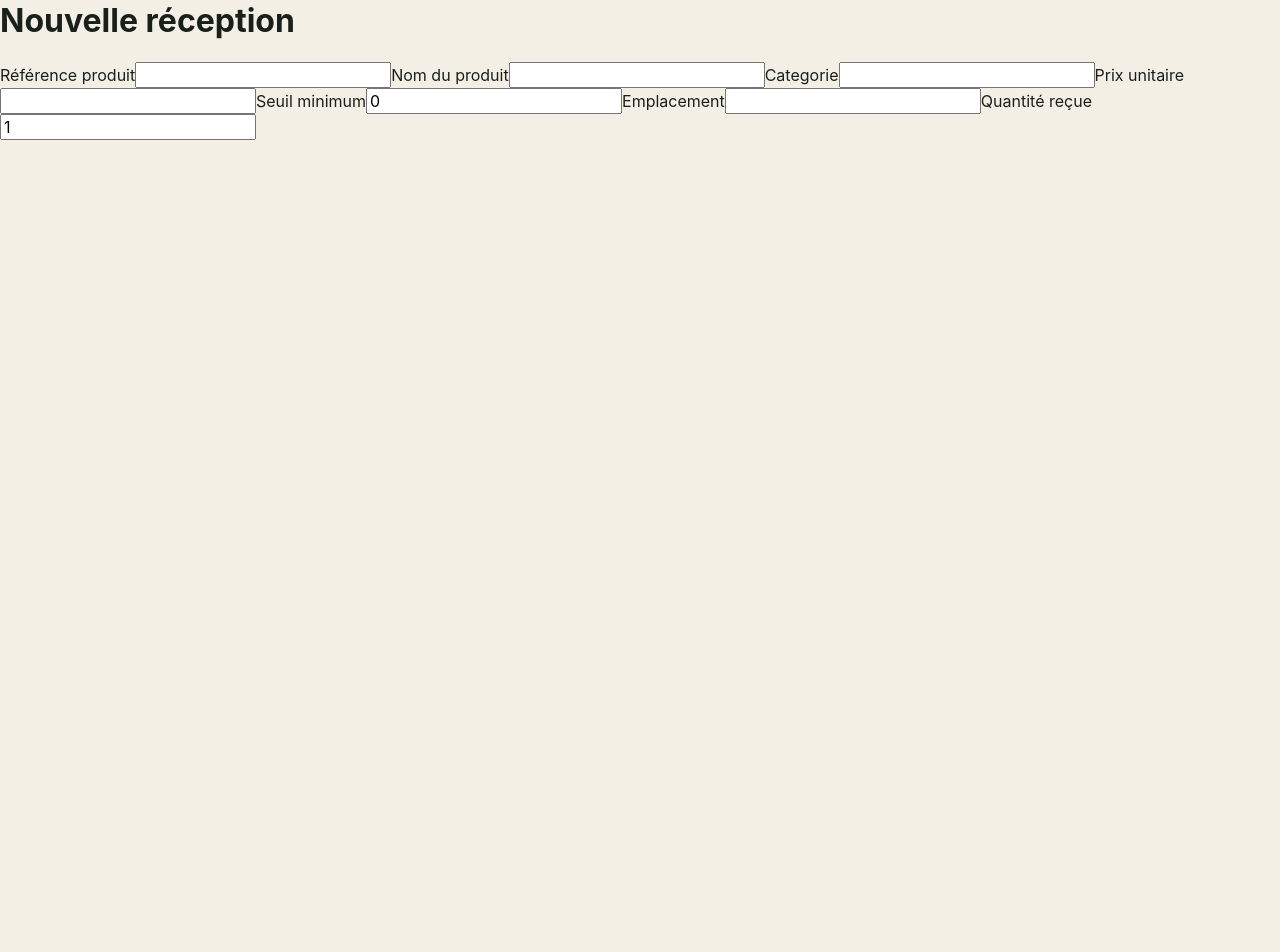
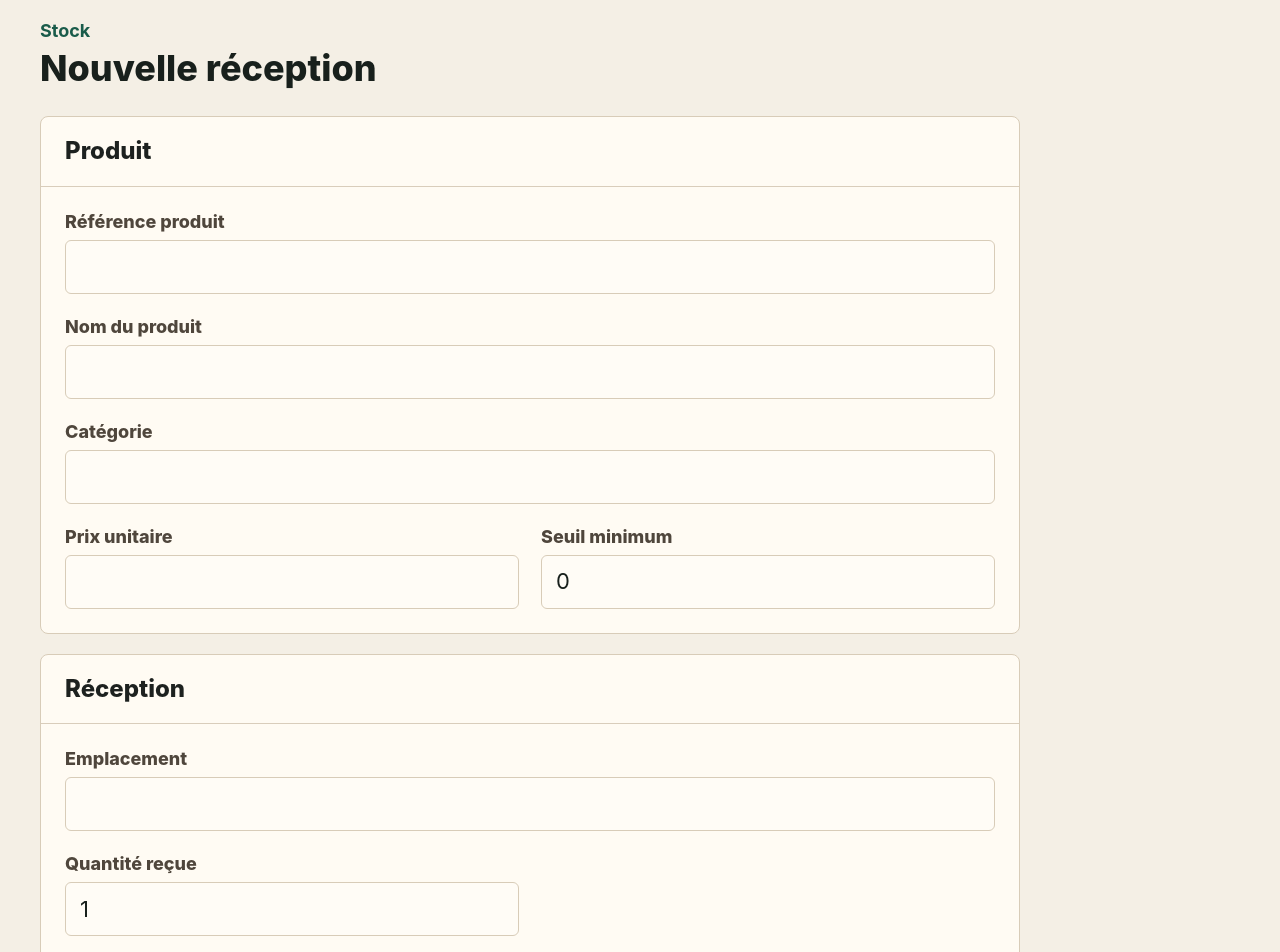
Before and after one commit to aliCheikCheikh/auto-stock-management-front, an Angular app: page /stock-receipts/new in a window 1280 px wide. Shown: the part 20-972 px from the top of the page. Before the commit the page ends 800 px from the top, so only its background shows below. Built offline with nearby package versions, Linux system fonts and the light colour scheme.

Commit message:
style(stock-receipts): design receipt form page

```diff
--- a/src/app/features/stock-receipts/pages/new-stock-receipt-page/new-stock-receipt-page.html
+++ b/src/app/features/stock-receipts/pages/new-stock-receipt-page/new-stock-receipt-page.html
@@ -1,26 +1,89 @@
-<main>
+<main class="receipt-page">
+  <header class="page-header">
+    <div>
+      <p class="page-kicker">Stock</p>
       <h1>Nouvelle réception</h1>
+    </div>
+  </header>
 
-    <form [formGroup]="form">
+  <form class="receipt-form" [formGroup]="form" (ngSubmit)="onSubmit()">
+    <section class="form-section" aria-labelledby="product-section-title">
+      <div class="section-heading">
+        <h2 id="product-section-title">Produit</h2>
+      </div>
+
+      <div class="form-grid">
+        <div class="field field--wide">
           <label for="productReference">Référence produit</label>
           <input id="productReference" type="text" formControlName="productReference" />
+          @if (form.controls.productReference.touched && form.controls.productReference.invalid) {
+            <p class="field-error">Référence obligatoire.</p>
+          }
+        </div>
 
+        <div class="field field--wide">
           <label for="productName">Nom du produit</label>
           <input id="productName" type="text" formControlName="productName" />
+          @if (form.controls.productName.touched && form.controls.productName.invalid) {
+            <p class="field-error">Nom obligatoire.</p>
+          }
+        </div>
 
-        <label for="categoryId">Categorie</label>
+        <div class="field field--wide">
+          <label for="categoryId">Catégorie</label>
           <input id="categoryId" type="text" formControlName="categoryId" />
+          @if (form.controls.categoryId.touched && form.controls.categoryId.invalid) {
+            <p class="field-error">Catégorie obligatoire.</p>
+          }
+        </div>
 
+        <div class="field">
           <label for="unitPriceAmount">Prix unitaire</label>
           <input id="unitPriceAmount" type="text" formControlName="unitPriceAmount" />
+          @if (form.controls.unitPriceAmount.touched && form.controls.unitPriceAmount.invalid) {
+            <p class="field-error">Prix obligatoire.</p>
+          }
+        </div>
 
+        <div class="field">
           <label for="minimumGlobalThreshold">Seuil minimum</label>
           <input id="minimumGlobalThreshold" type="number" formControlName="minimumGlobalThreshold" />
+          @if (
+            form.controls.minimumGlobalThreshold.touched &&
+            form.controls.minimumGlobalThreshold.invalid
+          ) {
+            <p class="field-error">Seuil invalide.</p>
+          }
+        </div>
+      </div>
+    </section>
 
+    <section class="form-section" aria-labelledby="distribution-section-title">
+      <div class="section-heading">
+        <h2 id="distribution-section-title">Réception</h2>
+      </div>
+
+      <div class="form-grid">
+        <div class="field field--wide">
           <label for="locationId">Emplacement</label>
           <input id="locationId" type="text" formControlName="locationId" />
+          @if (form.controls.locationId.touched && form.controls.locationId.invalid) {
+            <p class="field-error">Emplacement obligatoire.</p>
+          }
+        </div>
 
+        <div class="field">
           <label for="quantity">Quantité reçue</label>
           <input id="quantity" type="number" formControlName="quantity" />
+          @if (form.controls.quantity.touched && form.controls.quantity.invalid) {
+            <p class="field-error">Quantité invalide.</p>
+          }
+        </div>
+      </div>
+    </section>
+
+    <footer class="form-actions">
+      <button class="submit-button" type="submit">Enregistrer la réception</button>
+    </footer>
   </form>
 </main>
--- a/src/app/features/stock-receipts/pages/new-stock-receipt-page/new-stock-receipt-page.scss
+++ b/src/app/features/stock-receipts/pages/new-stock-receipt-page/new-stock-receipt-page.scss
@@ -0,0 +1,149 @@
+.receipt-page {
+  min-height: 100vh;
+  padding: 40px;
+  background: #f4efe5;
+  color: #18201c;
+}
+
+.page-header {
+  margin-bottom: 28px;
+}
+
+.page-kicker {
+  margin: 0 0 8px;
+  color: #195b4a;
+  font-size: 18px;
+  font-weight: 700;
+}
+
+h1,
+h2,
+p {
+  margin: 0;
+}
+
+h1 {
+  color: #18201c;
+  font-size: 36px;
+  line-height: 1.08;
+  font-weight: 800;
+}
+
+h2 {
+  color: #1d211f;
+  font-size: 24px;
+  line-height: 1.2;
+  font-weight: 800;
+}
+
+.receipt-form {
+  display: grid;
+  gap: 20px;
+  max-width: 980px;
+}
+
+.form-section {
+  border: 1px solid #d8ccb8;
+  border-radius: 8px;
+  background: #fffbf3;
+}
+
+.section-heading {
+  display: flex;
+  align-items: center;
+  min-height: 68px;
+  padding: 20px 24px;
+  border-bottom: 1px solid #d9cdbb;
+}
+
+.form-grid {
+  display: grid;
+  grid-template-columns: repeat(2, minmax(0, 1fr));
+  gap: 22px;
+  padding: 24px;
+}
+
+.field {
+  display: grid;
+  gap: 8px;
+}
+
+.field--wide {
+  grid-column: 1 / -1;
+}
+
+label {
+  color: #4f463c;
+  font-size: 18px;
+  font-weight: 800;
+}
+
+input {
+  width: 100%;
+  min-height: 54px;
+  border: 1px solid #d8ccb8;
+  border-radius: 6px;
+  background: #fffcf6;
+  color: #18201c;
+  font-size: 22px;
+  line-height: 1.2;
+  padding: 12px 14px;
+  outline: none;
+}
+
+input:focus {
+  border-color: #195b4a;
+  box-shadow: 0 0 0 3px rgba(25, 91, 74, 0.14);
+}
+
+.field-error {
+  color: #842a20;
+  font-size: 16px;
+  font-weight: 700;
+}
+
+.form-actions {
+  display: flex;
+  justify-content: flex-end;
+  padding: 4px 0 0;
+}
+
+.submit-button {
+  min-height: 54px;
+  border: 1px solid #12483a;
+  border-radius: 6px;
+  background: #195b4a;
+  color: #fffcf6;
+  cursor: pointer;
+  font-size: 20px;
+  font-weight: 800;
+  padding: 12px 20px;
+}
+
+.submit-button:hover {
+  background: #12483a;
+}
+
+.submit-button:focus-visible {
+  outline: 3px solid rgba(25, 91, 74, 0.24);
+  outline-offset: 2px;
+}
+
+@media (max-width: 760px) {
+  .receipt-page {
+    padding: 24px 16px;
+  }
+
+  .form-grid {
+    grid-template-columns: 1fr;
+    padding: 20px;
+  }
+
+  .form-actions {
+    justify-content: stretch;
+  }
+
+  .submit-button {
+    width: 100%;
+  }
+}
```
Lines whose indentation alone changed are shown as unchanged.
